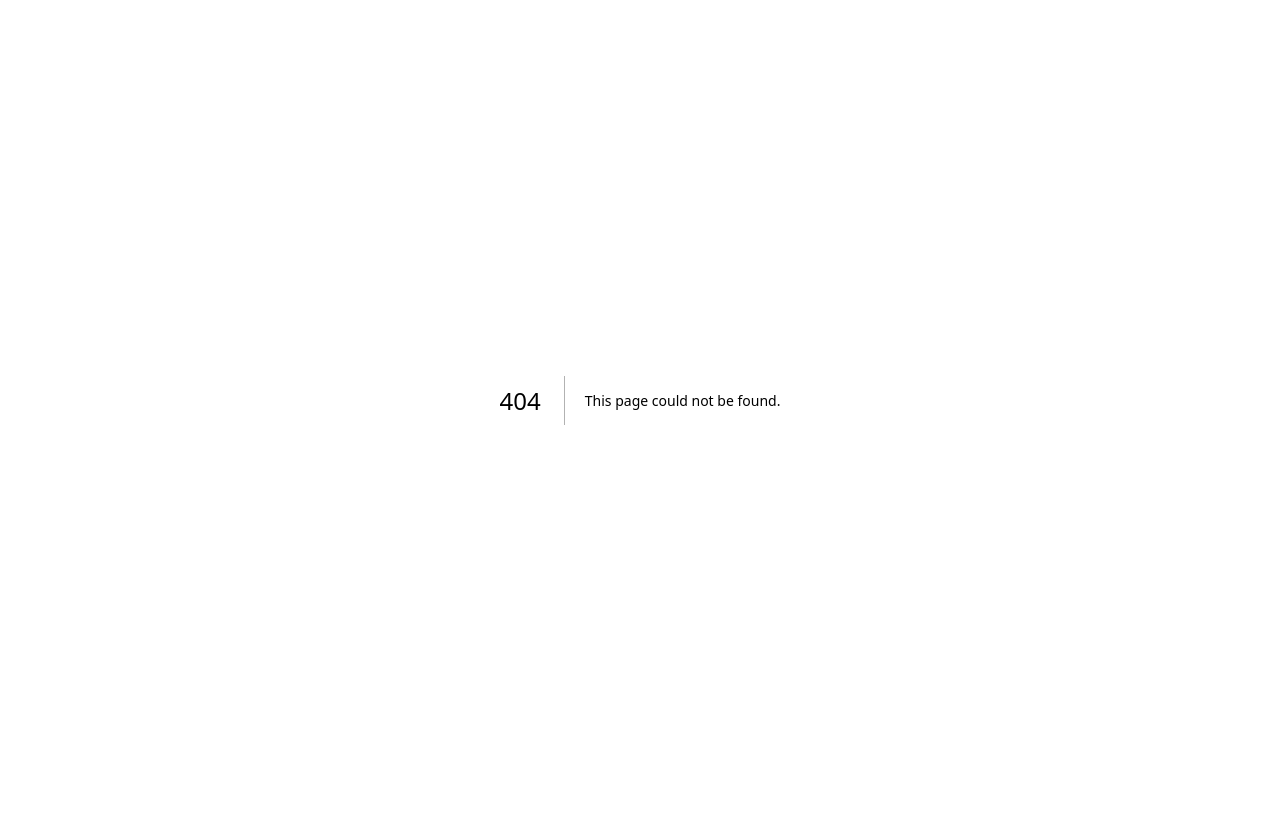
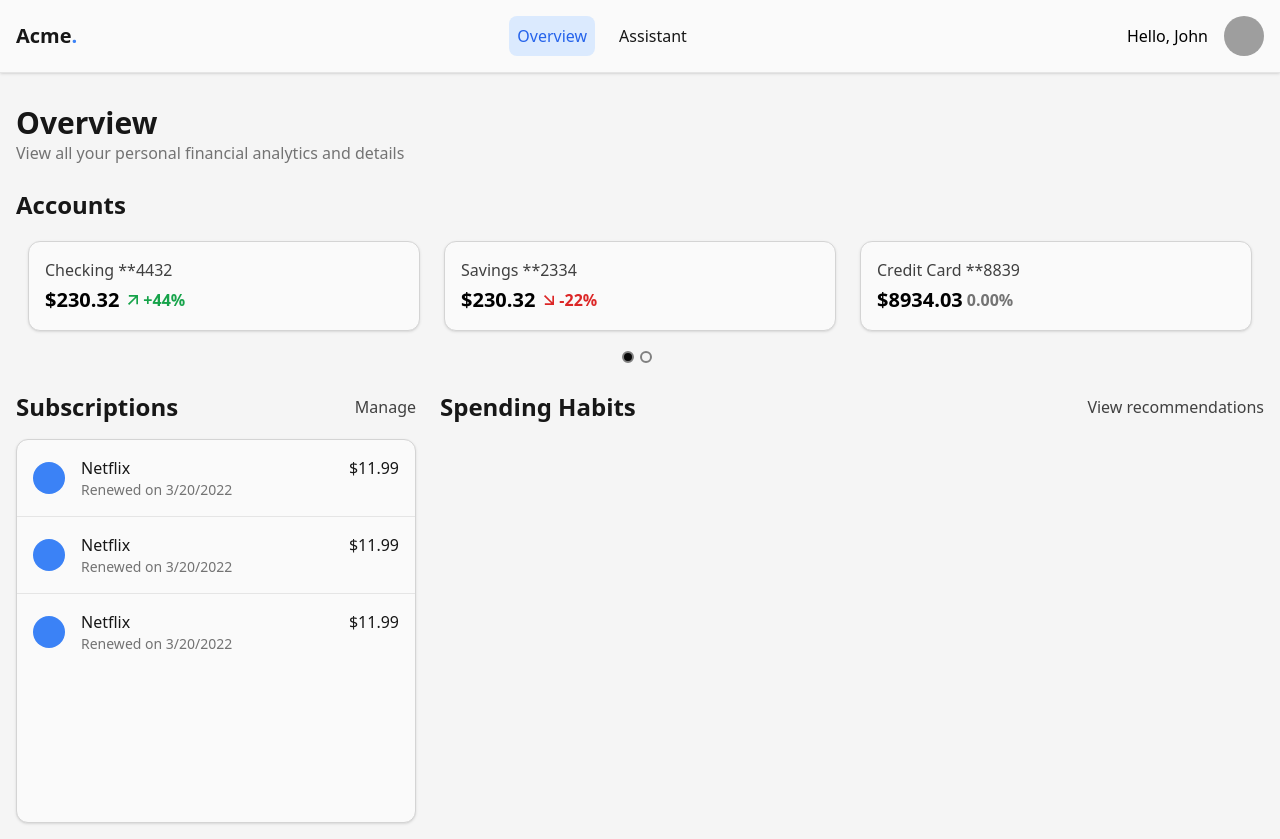
Before and after one commit to tot/hoohacks-2023, a Next.js app in the folder frontend/: page /overview in a window 1280 px wide. Before the commit this address had no page. Before the commit the page ends 800 px from the top, so only its background shows below. Built offline with nearby package versions, Linux system fonts and the light colour scheme; grey boxes are pictures that could not be loaded.

Commit message:
Created overview page; added subscriptions view

```diff
--- /dev/null
+++ b/frontend/src/components/Header.tsx
@@ -0,0 +1,15 @@
+interface HeaderProps {
+   title: string
+   description: string
+}
+
+const Header = ({ title, description }: HeaderProps) => {
+   return (
+      <div className="pt-4">
+         <h1 className="text-3xl font-semibold text-neutral-900">{title}</h1>
+         <p className="text-base text-neutral-500">{description}</p>
+      </div>
+   )
+}
+
+export default Header
--- /dev/null
+++ b/frontend/src/components/Navbar.tsx
@@ -0,0 +1,54 @@
+import Link from "next/link"
+import cn from "classnames"
+import { useRouter } from "next/router"
+
+const LINKS = [
+   {
+      name: "Overview",
+      slug: "/overview",
+   },
+   {
+      name: "Assistant",
+      slug: "/assistant",
+   },
+]
+
+const Navbar = () => {
+   const router = useRouter()
+   return (
+      <div className="w-full border-b border-neutral-200 bg-zinc-50 shadow">
+         <div className="max-w-7xl mx-auto flex items-center justify-between p-4">
+            <h1 className="text-neutral-900 text-xl font-semibold">
+               Acme<span className="font-bold text-blue-500">.</span>
+            </h1>
+            <div className="flex items-center space-x-4">
+               {LINKS.map(({ name, slug }) => (
+                  <Link key={name} href={slug}>
+                     <h3
+                        className={cn("p-2", "rounded-lg", {
+                           "bg-blue-100 text-blue-600":
+                              router.pathname === slug,
+                           "text-neutral-900 hover:bg-neutral-100":
+                              router.pathname !== slug,
+                        })}
+                     >
+                        {name}
+                     </h3>
+                  </Link>
+               ))}
+            </div>
+            <div className="flex items-center space-x-4">
+               <p className="text-base">Hello, John</p>
+               <div
+                  className="w-10 h-10 bg-blue-500 rounded-full bg-cover bg-center"
+                  style={{
+                     backgroundImage: `url("https://images.unsplash.com/photo-1517849845537-4d257902454a?ixlib=rb-4.0.3&ixid=MnwxMjA3fDB8MHxwaG90by1wYWdlfHx8fGVufDB8fHx8&auto=format&fit=crop&w=1035&q=80")`,
+                  }}
+               />
+            </div>
+         </div>
+      </div>
+   )
+}
+
+export default Navbar
--- /dev/null
+++ b/frontend/src/components/ScrollContainer.tsx
@@ -0,0 +1,26 @@
+import { ReactNode } from "react"
+import cn from "classnames"
+
+interface ScrollContainerProps {
+   children: ReactNode
+   className?: string
+}
+
+const ScrollContainer = ({ children, className }: ScrollContainerProps) => {
+   return (
+      <div
+         className={cn(
+            className,
+            "border border-neutral-300 bg-zinc-50 shadow rounded-xl overflow-y-auto divide-y divide-neutral-200"
+         )}
+      >
+         {children}
+      </div>
+   )
+}
+
+ScrollContainer.defaultProps = {
+   className: null,
+}
+
+export default ScrollContainer
--- /dev/null
+++ b/frontend/src/components/SubscriptionsList.tsx
@@ -0,0 +1,46 @@
+import Link from "next/link"
+import ScrollContainer from "./ScrollContainer"
+
+interface SubscriptionsListProps {
+   // TODO: type this
+   subscriptions: any[]
+}
+
+const SubscriptionsList = ({ subscriptions }: SubscriptionsListProps) => {
+   return (
+      <div>
+         <div className="flex justify-between items-center pb-4">
+            <h2 className="text-2xl text-neutral-900 font-semibold">
+               Subscriptions
+            </h2>
+            <Link href="/subscriptions">
+               <p className="text-neutral-700 text-base">Manage</p>
+            </Link>
+         </div>
+         <ScrollContainer className="h-[24rem]">
+            {/* subscriptions here */}
+            {subscriptions.map((subscription, i) => (
+               <div key={i}>
+                  <div className="flex justify-between p-4">
+                     <div className="flex items-center space-x-4">
+                        <div className="w-8 h-8 rounded-full bg-blue-500" />
+                        <div>
+                           <p className="text-base font-medium text-neutral-900">
+                              Netflix
+                           </p>
+                           <p className="text-sm text-neutral-500">
+                              Renewed on 3/20/2022
+                           </p>
+                        </div>
+                     </div>
+
+                     <p className="text-base text-neutral-900">$11.99</p>
+                  </div>
+               </div>
+            ))}
+         </ScrollContainer>
+      </div>
+   )
+}
+
+export default SubscriptionsList
--- /dev/null
+++ b/frontend/src/layouts/DashboardLayout.tsx
@@ -0,0 +1,19 @@
+import Navbar from "@/components/Navbar"
+import { ReactNode } from "react"
+
+interface DashboardLayoutProps {
+   children: ReactNode
+}
+
+const DashboardLayout = ({ children }: DashboardLayoutProps) => {
+   return (
+      <main className="w-full min-h-screen bg-neutral-100 flex flex-1 flex-col">
+         <Navbar />
+         <div className="max-w-7xl mx-auto p-4 flex flex-1 flex-col w-full">
+            {children}
+         </div>
+      </main>
+   )
+}
+
+export default DashboardLayout
--- /dev/null
+++ b/frontend/src/pages/overview.tsx
@@ -0,0 +1,81 @@
+import AccountsCarousel from "@/components/AccountsCarousel"
+import Header from "@/components/Header"
+import SubscriptionsList from "@/components/SubscriptionsList"
+import DashboardLayout from "@/layouts/DashboardLayout"
+
+const accounts = [
+   {
+      name: "Checking **4432",
+      balance: "230.32",
+      transactions: 2332,
+      change: "+44%",
+   },
+   {
+      name: "Savings **2334",
+      balance: "230.32",
+      transactions: 2332,
+      change: "-22%",
+   },
+   {
+      name: "Credit Card **8839",
+      balance: "8934.03",
+      transactions: 2332,
+      change: "0.00%",
+   },
+   {
+      name: "Checking **2330",
+      balance: "8934.03",
+      transactions: 2332,
+      change: "-12%",
+   },
+]
+
+const subscriptions = [
+   {
+      merchantName: "hi",
+      cost: 32.99,
+      renewed: "3/22/23",
+   },
+   {
+      merchantName: "hi",
+      cost: 32.99,
+      renewed: "3/22/23",
+   },
+   {
+      merchantName: "hi",
+      cost: 32.99,
+      renewed: "3/22/23",
+   },
+]
+
+const Dashboard = () => {
+   return (
+      <DashboardLayout>
+         <Header
+            title="Overview"
+            description="View all your personal financial analytics and details"
+         />
+         <h2 className="text-2xl text-neutral-900 font-semibold pt-6">
+            Accounts
+         </h2>
+         <div className="w-full relative pb-6">
+            <AccountsCarousel accounts={accounts} />
+         </div>
+         <div className="grid grid-cols-3 gap-6 pt-6">
+            <SubscriptionsList subscriptions={subscriptions} />
+            <div className="col-span-2">
+               <div className="flex justify-between items-center pb-4">
+                  <h2 className="text-2xl text-neutral-900 font-semibold">
+                     Spending Habits
+                  </h2>
+                  <p className="text-neutral-700 text-base">
+                     View recommendations
+                  </p>
+               </div>
+            </div>
+         </div>
+      </DashboardLayout>
+   )
+}
+
+export default Dashboard
```
